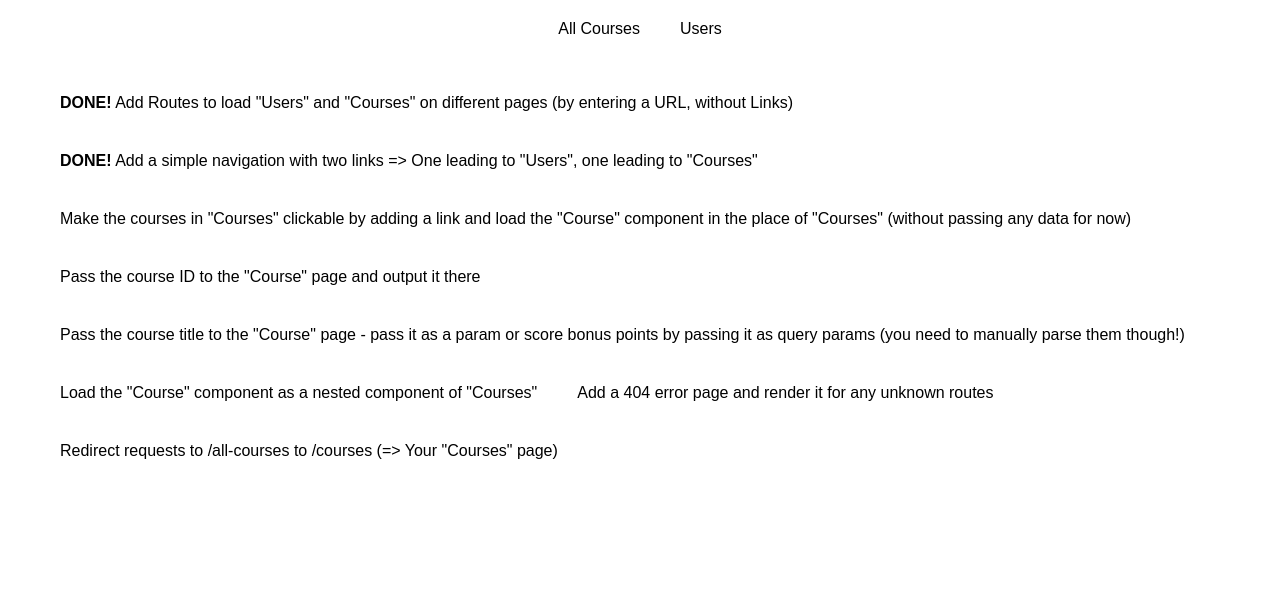
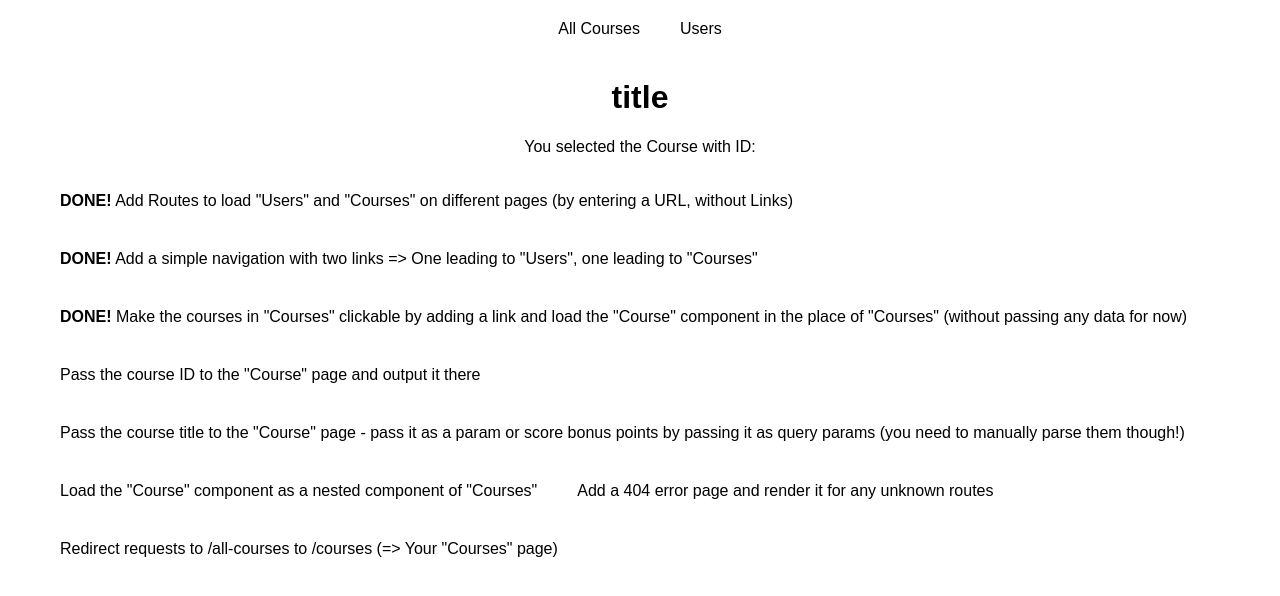
Before and after one commit to shaneenvitug/react-complete-guide, a React (Create React App) app in the folder routing--assignment-problem/: page /course/1 in a window 1280 px wide. Shown: the top 596 px of the page. Built offline with nearby package versions, Linux system fonts and the light colour scheme.

Commit message:
course component now loading when selecting a course from the courses component

```diff
--- a/routing--assignment-problem/src/App.js
+++ b/routing--assignment-problem/src/App.js
@@ -22,13 +22,13 @@ class App extends Component {
           </header>
 
           <Route path="/courses" exact component={Courses} />
-          <Route path="/courses/:id" exact component={Course} />
+          <Route path="/course/:id" exact component={Course} />
           <Route path="/users" exact component={Users} />
 
           <ol style={{textAlign: 'left'}}>
             <li><strong>DONE!</strong> Add Routes to load "Users" and "Courses" on different pages (by entering a URL, without Links)</li>
             <li><strong>DONE!</strong> Add a simple navigation with two links => One leading to "Users", one leading to "Courses"</li>
-            <li>Make the courses in "Courses" clickable by adding a link and load the "Course" component in the place of "Courses" (without passing any data for now)</li>
+            <li><strong>DONE!</strong> Make the courses in "Courses" clickable by adding a link and load the "Course" component in the place of "Courses" (without passing any data for now)</li>
             <li>Pass the course ID to the "Course" page and output it there</li>
             <li>Pass the course title to the "Course" page - pass it as a param or score bonus points by passing it as query params (you need to manually parse them though!)</li>
             <li>Load the "Course" component as a nested component of "Courses"</li>
--- a/routing--assignment-problem/src/containers/Course/Course.js
+++ b/routing--assignment-problem/src/containers/Course/Course.js
@@ -1,11 +1,16 @@
 import React, { Component } from 'react';
 
 class Course extends Component {
+
+    componentDidMount () {
+       console.log(this.props);
+    }
+
     render () {
         return (
             <div>
-                <h1>_COURSE_TITLE_</h1>
-                <p>You selected the Course with ID: _ID_</p>
+                <h1>title</h1>
+                <p>You selected the Course with ID: </p>
             </div>
         );
     }
--- a/routing--assignment-problem/src/containers/Courses/Courses.js
+++ b/routing--assignment-problem/src/containers/Courses/Courses.js
@@ -1,5 +1,6 @@
 import React, { Component } from 'react';
 import { Link } from 'react-router-dom';
+import Course from '../Course/Course';
 import './Courses.css';
 
 class Courses extends Component {
@@ -12,6 +13,9 @@ class Courses extends Component {
     }
 
     render () {
+        let course = this.state.courses.map(course => {
+            return <Course courses={this.state.courses} title={course.title} id={course.id} />
+            })
 
         return (
             <div>
@@ -27,6 +31,7 @@ class Courses extends Component {
                         } )
                     }
                 </section>
+
             </div>
         );
     }
```
